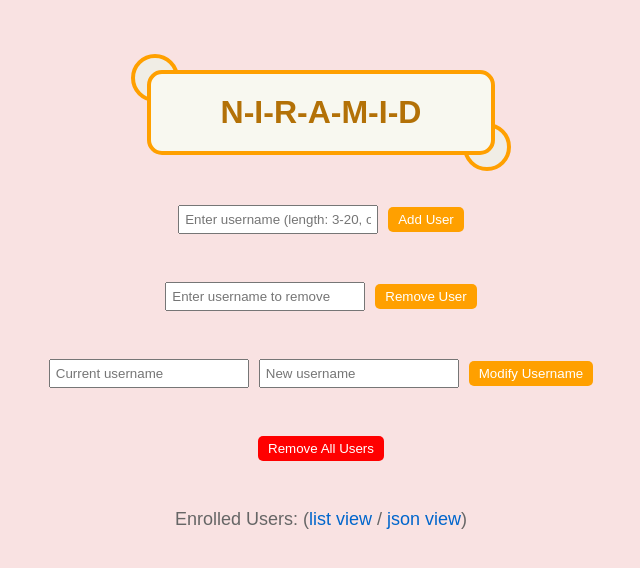
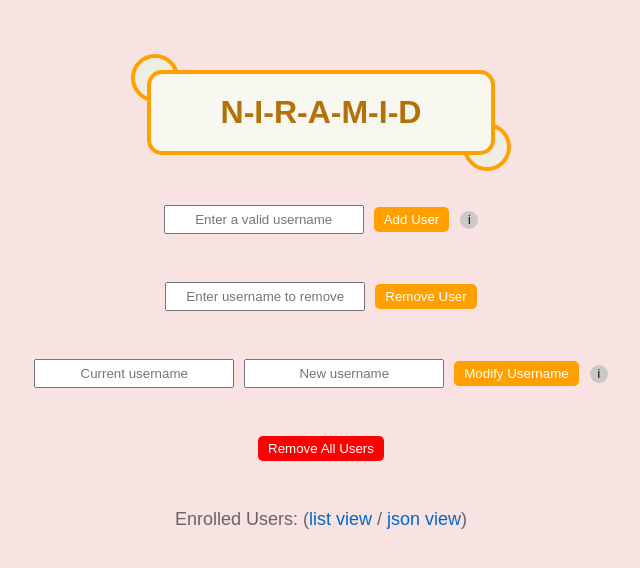
Before and after one commit to one-at-a-time/NIRAMID, a Flask app: page / in a window 1280 px wide. Shown: the top 568 px of the page, without its empty margins (319-959 px from the left). Run offline with Flask 3, Linux system fonts and the light colour scheme.

Commit message:
NIRAMID-1.1.1: Added info buttons for username feed instructions.

```diff
--- a/static/styles.css
+++ b/static/styles.css
@@ -111,6 +111,7 @@ input[type="text"] {
     padding: 5px;
     width: 200px;
     box-sizing: border-box;
+    text-align: center;
 }
 
 /* Style the buttons */
@@ -126,3 +127,42 @@ button {
 button.danger-button {
     background-color: red; /* Danger button styling */
 }
+
+/* Info button styles */
+.info-btn {
+    display: inline-block;
+    margin-left: 1px;
+    background-color: #cbc9c5;
+    color: rgb(18, 1, 1);
+    font-weight: normal;
+    border-radius: 50%;
+    width: 18px;
+    height: 18px;
+    text-align: center;
+    line-height: 18px;
+    cursor: pointer;
+    font-size: 12px;
+    position: relative;
+}
+
+.info-btn:hover::after {
+    content: attr(data-tooltip);
+    position: absolute;
+    bottom: 2em; /* Position above the button */
+    left: 50%;
+    transform: translateX(-50%);
+    background-color: #7f7b7b;
+    color: #fff;
+    padding: 5px 10px;
+    border-radius: 5px;
+    white-space: nowrap;
+    z-index: 1;
+    opacity: 0.8;
+    transition: opacity 0.3s;
+}
+
+.info-btn::after {
+    content: '';
+    opacity: 0;
+    transition: opacity 0.3s;
+}
--- a/templates/index.html
+++ b/templates/index.html
@@ -16,8 +16,10 @@
 
     <!-- <p>Add a user by entering the username below:</p> -->
     <form action="/add_user" method="POST">
-        <input type="text" name="username" placeholder="Enter username (length: 3-20, only lowercase alphabets, numbers and '_' allowed)" required>
+        <input type="text" name="username" placeholder="Enter a valid username" required>
         <button type="submit">Add User</button>
+        <!-- Info button for username -->
+        <span class="info-btn" data-tooltip="Username must be 3-20 characters long and can only contain lowercase letters, numbers, and underscores.">i</span>
     </form>
 
     <br>
@@ -35,6 +37,7 @@
         <input type="text" name="current_username" placeholder="Current username" required>
         <input type="text" name="new_username" placeholder="New username" required>
         <button type="submit">Modify Username</button>
+        <span class="info-btn" data-tooltip="New username must be 3-20 characters long and can only contain lowercase letters, numbers, and underscores.">i</span>
     </form>
 
     <br>
```
